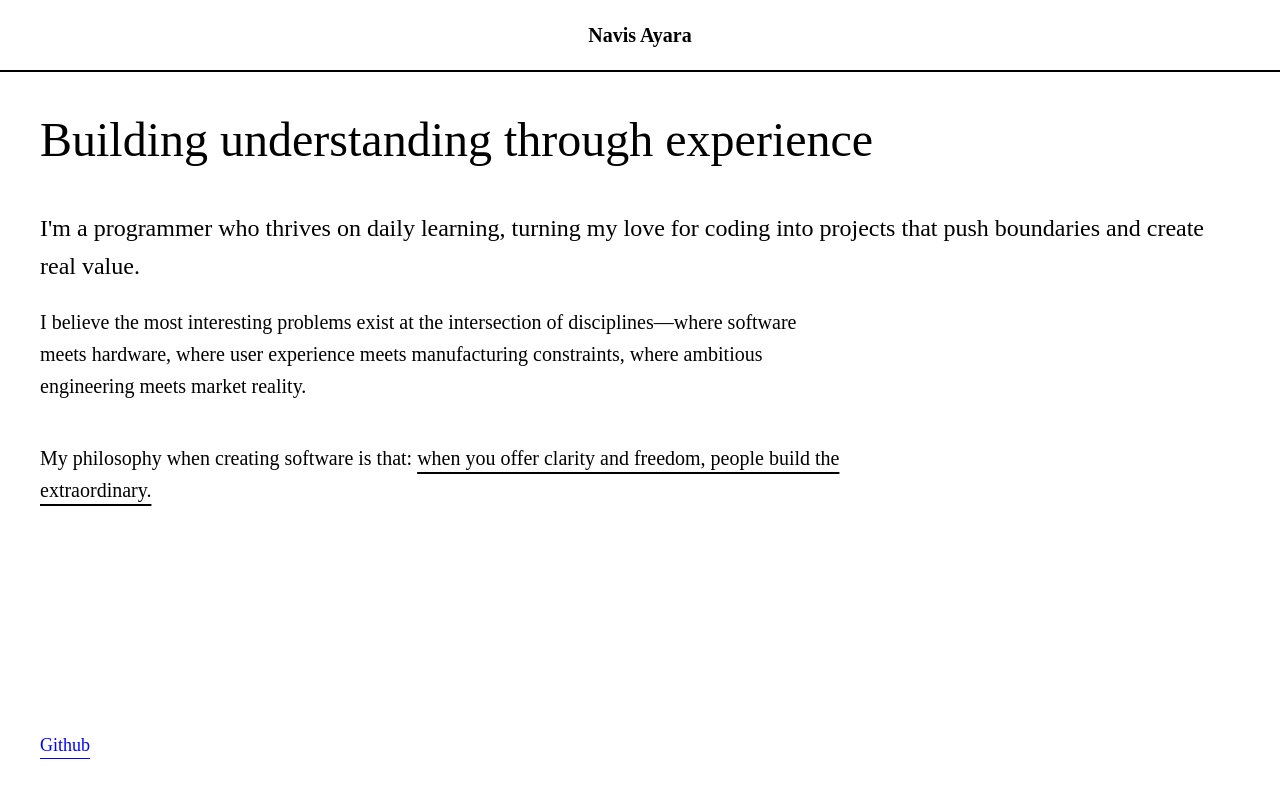
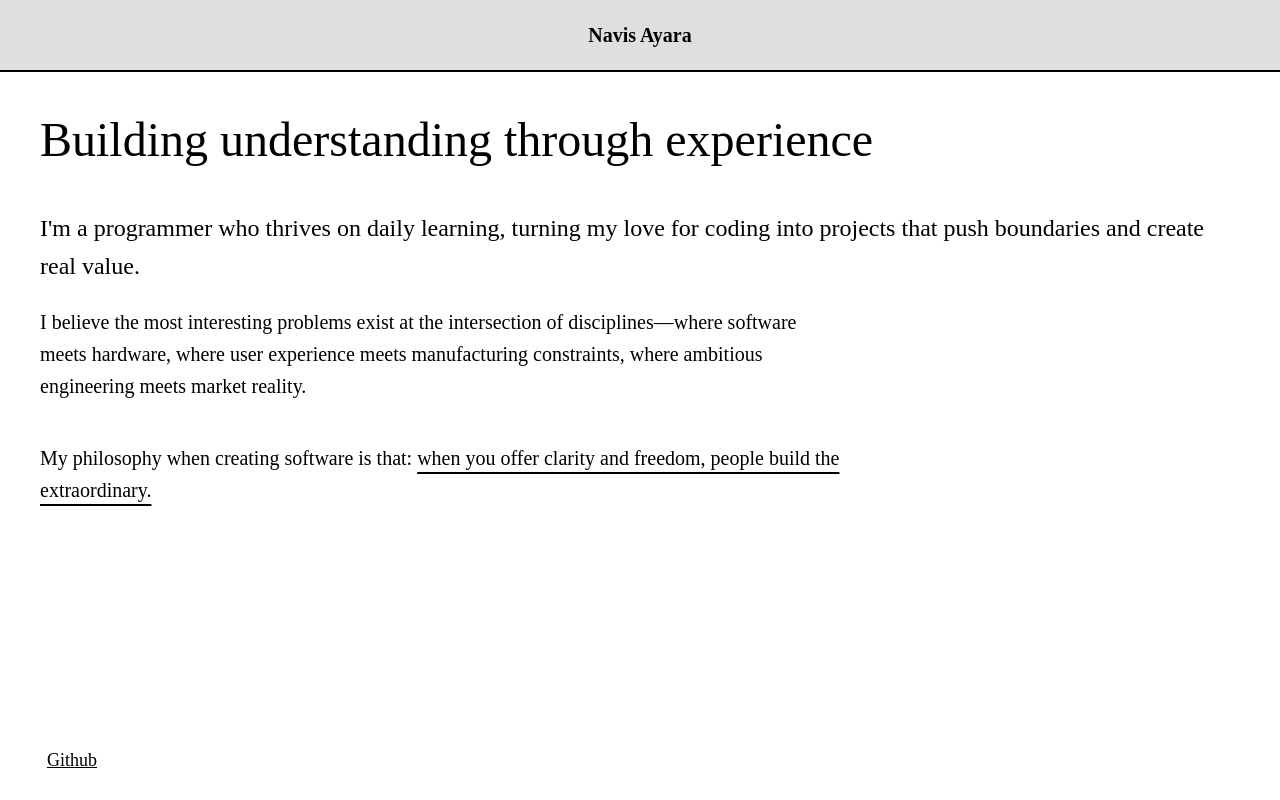
Before and after one commit to Navis-Ayara/navisayara, a plain HTML site: page index.html in a window 1280 px wide. Drawn offline with Linux system fonts and the light colour scheme.

Commit message:
update styles and link interactions

```diff
--- a/index.html
+++ b/index.html
@@ -22,7 +22,12 @@
             </p>
         </main>
         <footer>
-            <a href="https://github.com/Navis-Ayara">Github</a>
+            <div>
+                <a target="_blank" href="https://github.com/Navis-Ayara">Github</a>
+            </div>
+            <!-- <div>
+                <a href="">Substack</a>
+            </div> -->
         </footer>
     </div>
 </body>
--- a/style.css
+++ b/style.css
@@ -1,3 +1,8 @@
+::selection {
+    background-color: black;
+    color: #ffffff;
+}
+
 * {
     margin: 0;
     padding: 0;
@@ -23,7 +28,7 @@ header {
     border-bottom: 2px solid black;
     user-select: none;
     position: fixed;
-    background: #ffffff;
+    background: #dfdfdf;
 }
 
 .content {
@@ -32,12 +37,6 @@ header {
     padding-inline: 40px;
     display: flex;
     flex-direction: column;
-}
-
-@media screen and (max-width: 320px) {
-    .content {
-        padding-inline: 10px;
-    }
 }
 
 main {
@@ -50,12 +49,35 @@ h1 {
     padding-block: 30px;
 }
 
-@media screen and (max-width: 425px) {
+@media (max-width: 768px) {
+    .content {
+        height: fit-content;
+    }
+}
+
+@media (max-width: 448px) {
+    .content {
+        padding-inline: 17px;
+    }
+}
+
+@media (max-width: 425px) {
     .content {
         padding-inline: 15px;
     }
     h1 {
         font-size: 36px;
+    }
+}
+
+@media (max-width: 320px) {
+    .content {
+        padding-inline: 10px;
+    }
+
+    h1 {
+        font-size: 30px;
+        padding-block: 26px;
     }
 }
 
@@ -71,15 +93,58 @@ p {
 }
 
 footer {
-    padding-block: 40px;
+    padding-block: 20px;
     display: flex;
-    gap: 20px;
+    gap: 15px;
 }
 
-footer a {
-    color: blue;
-    text-underline-offset: 7px;
+footer div a {
+    padding-inline: 7px;
+    padding-block: 5px;
+    z-index: 2;
 }
+
+footer div {
+    position: relative;
+    display: flex;
+    align-items: center;
+    justify-content: center;
+}
+
+footer div::after {
+    content: "";
+    width: 0;
+    height: 0;
+    border-radius: 5px;
+    position: absolute;
+    z-index: 1;
+    transition: all 0.15s ease;
+}
+
+/* footer div:nth-child(2)::after {
+    background-color: #fec6b2;
+} */
+
+footer div:nth-child(1)::after {
+    background-color: #dfdfdf;
+}
+
+footer div:hover a {
+    text-decoration: none;
+}
+
+footer div:hover::after {
+    height: 100%;
+    width: 100%;
+}
+
+footer div:nth-child(1) a {
+    color: black;
+}
+
+/* footer div:nth-child(2) a {
+    color: orangered;
+} */
 
 p > span {
     text-decoration: underline;
```
